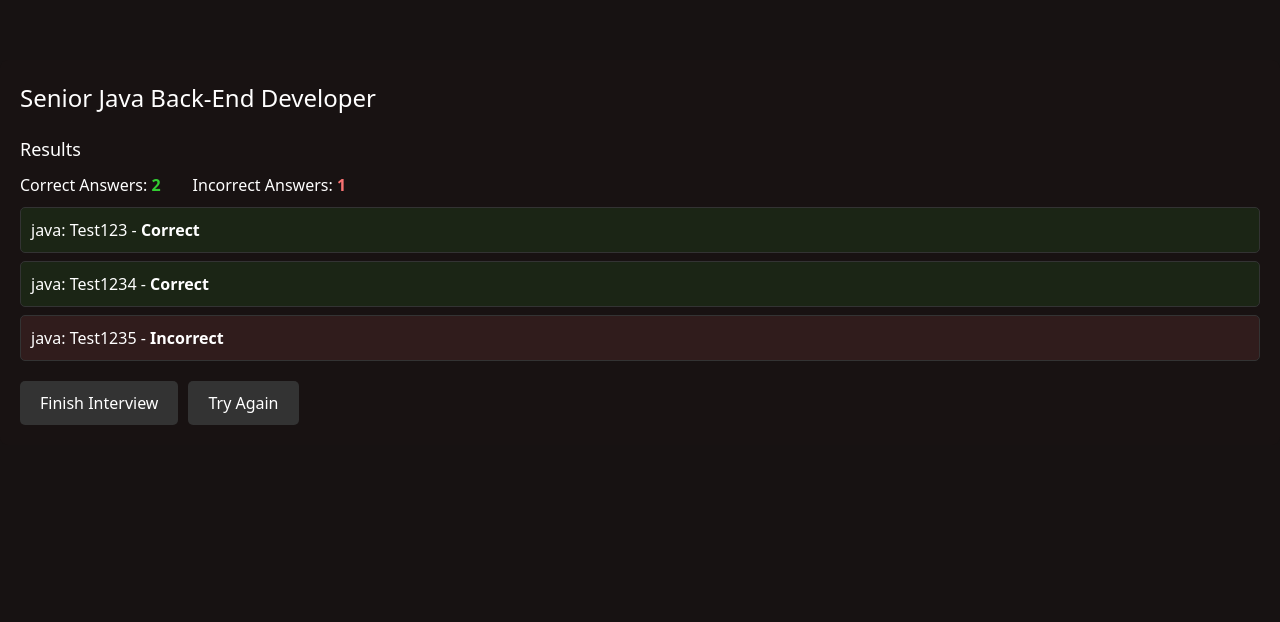
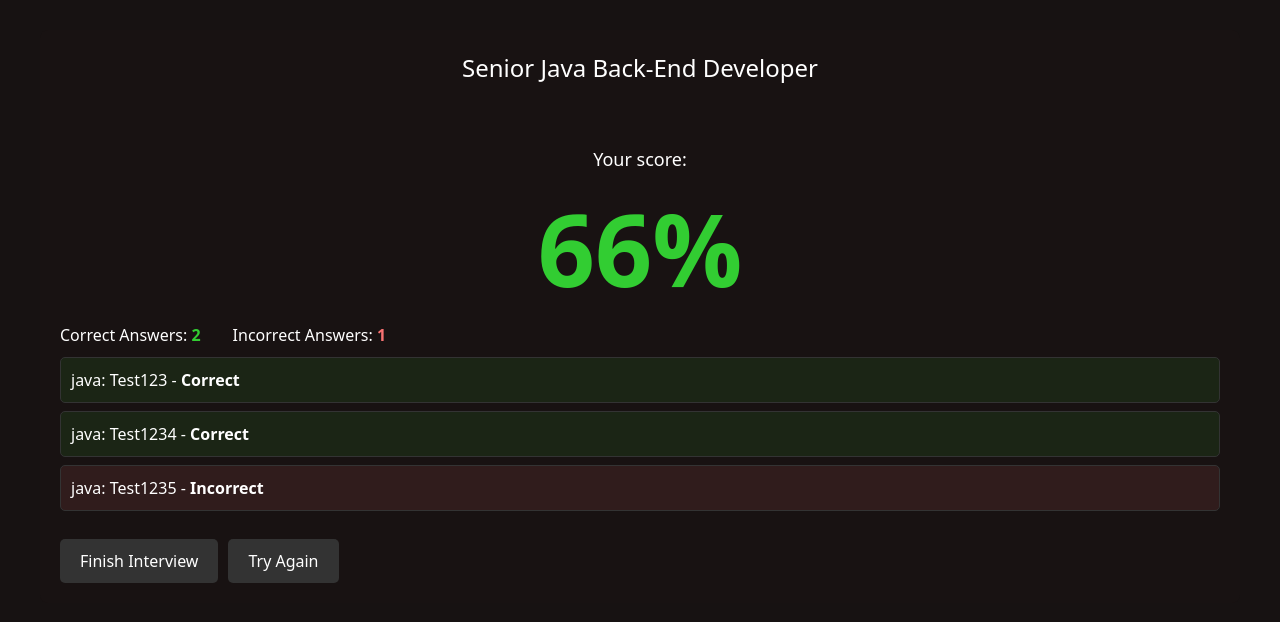
Before and after one commit to Hooded22/quiz-ai, a Next.js app: page /interview/summary in a window 1280 px wide. Shown: the top 622 px of the page. Built offline with nearby package versions, Linux system fonts and the light colour scheme.

Commit message:
feat: summary page score counter

```diff
--- a/app/interview/summary/page.tsx
+++ b/app/interview/summary/page.tsx
@@ -8,7 +8,6 @@ import { InterviewSummary } from '../../../components/InterviewSummary/Interview
 
 function Page() {
   return (
-    <div>
     <InterviewSummary
       interviewRole={'be-java'}
       level={'senior'}
@@ -31,7 +30,6 @@ function Page() {
         },
       ]}
     />
-    </div>
   );
 }
 
--- a/components/InterviewSummary/InterviewSummary.tsx
+++ b/components/InterviewSummary/InterviewSummary.tsx
@@ -7,6 +7,7 @@ import {
 } from '../../types/interviewConfig';
 import styles from './styles.module.css';
 import { RolesIdsToTextMap } from '../../constants/rolesMap';
+import { ScoreCounter } from '../ScoreCounter/ScoreCounter';
 
 export interface InterviewSummaryProps {
   interviewRole: RoleType;
@@ -31,6 +32,7 @@ export const InterviewSummary = ({
   const roleName =
     RolesIdsToTextMap[interviewRole] ||
     interviewRole.replace(/-/g, ' ') + ' Developer';
+  const score = (correctAnswers / (correctAnswers + incorrectAnswers)) * 100;
 
   return (
     <div className={styles.container}>
@@ -39,7 +41,7 @@ export const InterviewSummary = ({
       </h1>
 
       <div className={styles.resultSection}>
-        <h2 className={styles.subHeader}>Results</h2>
+        <ScoreCounter score={score} />
         <div className={styles.resultSectionContent}>
           <span>
             Correct Answers:{' '}
--- a/components/InterviewSummary/styles.module.css
+++ b/components/InterviewSummary/styles.module.css
@@ -3,13 +3,18 @@
   color: #fff;
   padding: 20px;
   border-radius: 8px;
-  margin-top: 60px;
+  max-width: 1200px;
+  align-self: center;
+  display: flex;
+  flex-direction: column;
+  margin: 30px auto
 }
 
 .header {
   font-size: 24px;
   margin-bottom: 20px;
   text-transform: capitalize;
+  text-align: center;
 }
 
 .subHeader {
--- /dev/null
+++ b/components/ScoreCounter/ScoreCounter.tsx
@@ -0,0 +1,43 @@
+import { useEffect, useRef, useState } from 'react';
+import styles from './styles.module.css';
+
+interface ScoreCounterProps {
+  score: number; // Assumes score is a percentage between 0 and 100
+}
+
+export const ScoreCounter = ({ score }: ScoreCounterProps) => {
+  const [displayScore, setDisplayScore] = useState(0);
+  const animationFrame = useRef<number>();
+
+  useEffect(() => {
+    const start = Date.now();
+    const duration = 1000; // Animation duration in ms
+
+    const animate = () => {
+      const now = Date.now();
+      const progress = Math.min((now - start) / duration, 1);
+      const interpolatedScore = Math.floor(score * progress);
+
+      setDisplayScore(interpolatedScore);
+
+      if (progress < 1) {
+        animationFrame.current = requestAnimationFrame(animate);
+      }
+    };
+
+    animate();
+
+    return () => {
+      if (animationFrame.current) {
+        cancelAnimationFrame(animationFrame.current);
+      }
+    };
+  }, [score]);
+
+  return (
+    <div className={styles.scoreContainer}>
+      <h2 className={styles.scoreHeader}>Your score:</h2>
+      <span className={styles.score}>{displayScore}%</span>
+    </div>
+  );
+};
--- /dev/null
+++ b/components/ScoreCounter/styles.module.css
@@ -0,0 +1,20 @@
+.scoreContainer {
+    display: flex;
+    align-items: center;
+    justify-content: center;
+    background-color: #181212;
+    flex-direction: column;
+    margin-top: 40px;
+}
+
+.score {
+    font-size: 100px;
+    font-weight: bold;
+    color: #32cd32;
+}
+
+.scoreHeader {
+    font-size: 18px;
+    margin: 0;
+    padding: 0;
+}
```
Lines whose indentation alone changed are shown as unchanged.
